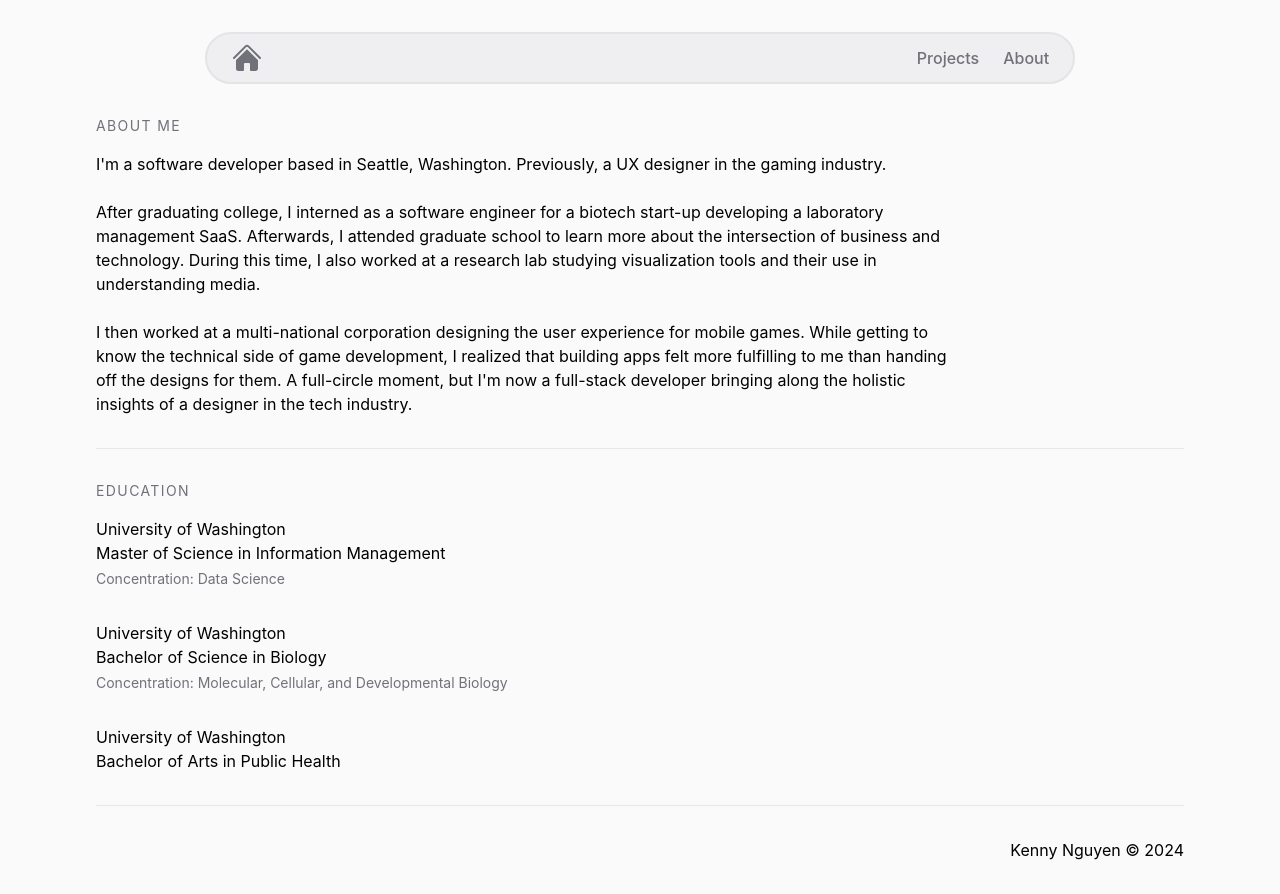
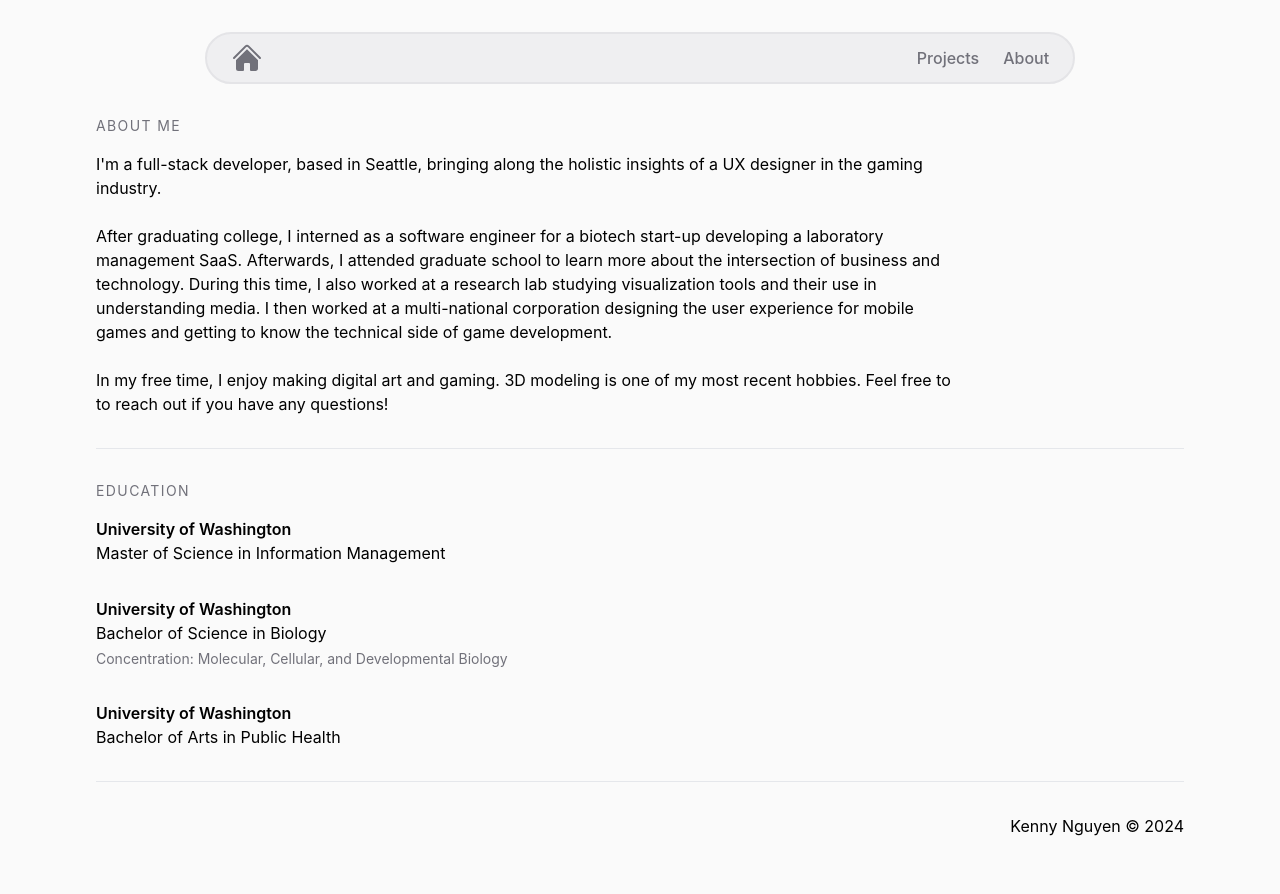
Before and after one commit to ken-ux/portfolio, a React (Vite) app: page /about in a window 1280 px wide. After the commit the page ends 870 px from the top, so only its background shows below. Built offline with nearby package versions, Linux system fonts and the light colour scheme; a web font is replaced by a local one.

Commit message:
Update about page

```diff
--- a/src/index_build.css
+++ b/src/index_build.css
@@ -823,6 +823,10 @@ a:hover {
   font-weight: 600;
 }
 
+.font-bold {
+  font-weight: 700;
+}
+
 .uppercase {
   text-transform: uppercase;
 }
--- a/src/pages/AboutPage.tsx
+++ b/src/pages/AboutPage.tsx
@@ -6,8 +6,8 @@ const AboutPage = () => {
           About Me
         </h1>
         <p className="mt-4 md:w-4/5">
-          I'm a software developer based in Seattle, Washington. Previously, a
-          UX designer in the gaming industry.
+          I'm a full-stack developer, based in Seattle, bringing along the
+          holistic insights of a UX designer in the gaming industry.
           <br />
           <br />
           After graduating college, I interned as a software engineer for a
@@ -15,13 +15,14 @@ const AboutPage = () => {
           I attended graduate school to learn more about the intersection of
           business and technology. During this time, I also worked at a research
           lab studying visualization tools and their use in understanding media.
+          I then worked at a multi-national corporation designing the user
+          experience for mobile games and getting to know the technical side of
+          game development.
           <br />
-          <br />I then worked at a multi-national corporation designing the user
-          experience for mobile games. While getting to know the technical side
-          of game development, I realized that building apps felt more
-          fulfilling to me than handing off the designs for them. A full-circle
-          moment, but I'm now a full-stack developer bringing along the holistic
-          insights of a designer in the tech industry.
+          <br />
+          In my free time, I enjoy making digital art and gaming. 3D modeling is
+          one of my most recent hobbies. Feel free to to reach out if you have
+          any questions!
         </p>
       </div>
       <hr />
@@ -31,21 +32,18 @@ const AboutPage = () => {
         </h2>
         <div className="mt-4 flex flex-col gap-8">
           <div>
-            <p>University of Washington</p>
+            <p className="font-semibold">University of Washington</p>
             <p>Master of Science in Information Management</p>
-            <p className="mt-1 text-sm text-zinc-500">
-              Concentration: Data Science
-            </p>
           </div>
           <div>
-            <p>University of Washington</p>
+            <p className="font-semibold">University of Washington</p>
             <p>Bachelor of Science in Biology</p>
             <p className="mt-1 text-sm text-zinc-500">
               Concentration: Molecular, Cellular, and Developmental Biology
             </p>
           </div>
           <div>
-            <p>University of Washington</p>
+            <p className="font-semibold">University of Washington</p>
             <p>Bachelor of Arts in Public Health</p>
           </div>
         </div>
```
